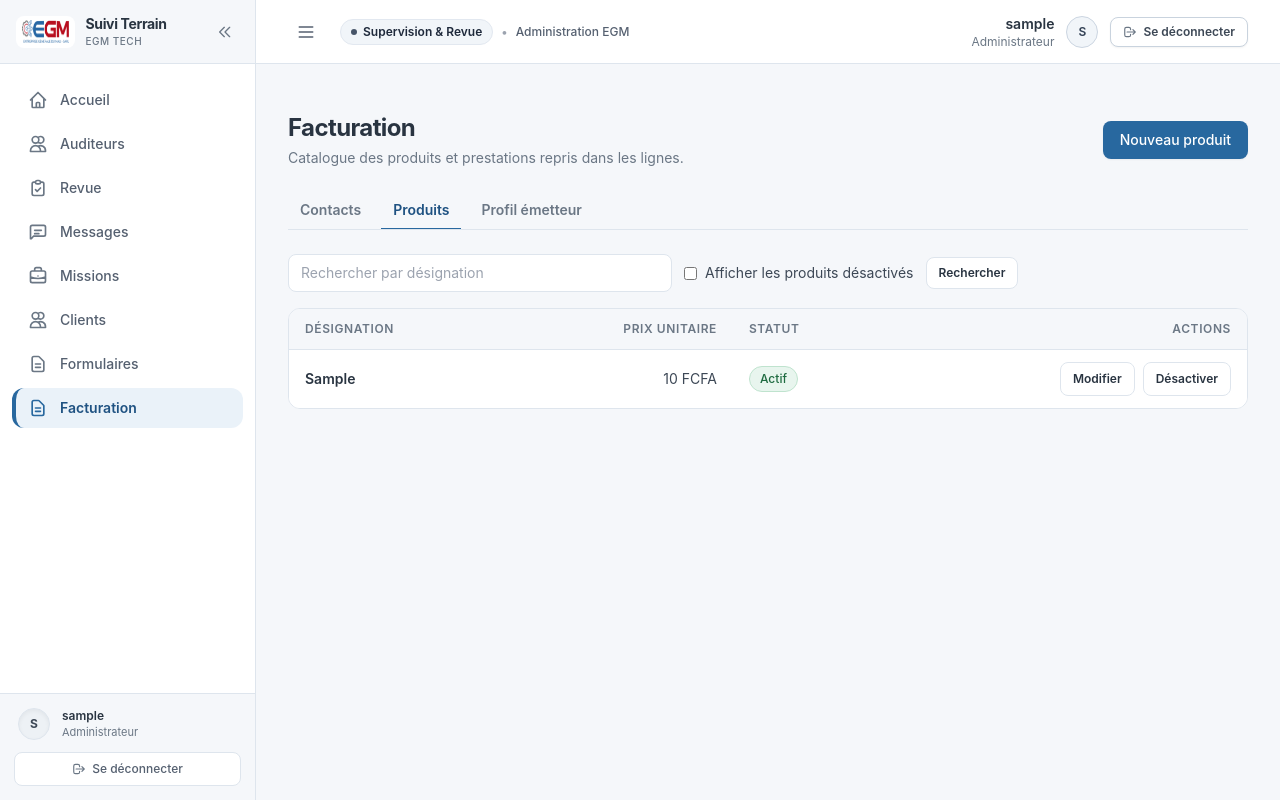
After one commit to dmaiga/egmtech-suivi, a Django app: page /app/facturation/produits/ in a window 1280 px wide. The commit adds this page. Run offline with Django 5.2, Linux system fonts and the light colour scheme; a user stored in the database is signed in; tables that the repository leaves empty hold one stand-in row (values such as "Sample post"); some libraries are stand-ins or nearby versions.

Commit message:
feat(facturation): ecrans produits
Liste avec recherche sur la designation, creation, modification,
desactivation et reactivation (jamais de suppression). Prix saisi avec
ou sans separateurs de milliers, valide par le service (entier, > 0,
multiple de 5) avec un message clair. Onglet Produits.

```diff
--- a/facturation/urls.py
+++ b/facturation/urls.py
@@ -10,6 +10,11 @@ urlpatterns = [
     path("contacts/<int:pk>/modifier/", views.contact_update, name="contact-update"),
     path("contacts/<int:pk>/desactiver/", views.contact_deactivate, name="contact-deactivate"),
     path("contacts/<int:pk>/reactiver/", views.contact_reactivate, name="contact-reactivate"),
+    path("produits/", views.produit_list, name="produit-list"),
+    path("produits/nouveau/", views.produit_create, name="produit-create"),
+    path("produits/<int:pk>/modifier/", views.produit_update, name="produit-update"),
+    path("produits/<int:pk>/desactiver/", views.produit_deactivate, name="produit-deactivate"),
+    path("produits/<int:pk>/reactiver/", views.produit_reactivate, name="produit-reactivate"),
     path("profil/", views.profil_edit, name="profil"),
     path("profil/<str:champ>/", views.profil_image, name="profil-image"),
 ]
--- a/facturation/views.py
+++ b/facturation/views.py
@@ -6,10 +6,11 @@ from django.views.decorators.http import require_POST
 
 from . import services
 from .decorators import manage_invoices_required
-from .forms import ContactClientForm, ProfilEmetteurForm
-from .models import ContactClient, ProfilEmetteur
+from .forms import ContactClientForm, ProduitForm, ProfilEmetteurForm
+from .models import ContactClient, Produit, ProfilEmetteur
 
 CONTACTS_PAR_PAGE = 20
+PRODUITS_PAR_PAGE = 20
 
 
 @manage_invoices_required
@@ -91,3 +92,62 @@ def contact_reactivate(request, pk):
     services.changer_activation_contact(contact, True, request.user)
     messages.success(request, f"Contact « {contact.nom} » réactivé.")
     return redirect("facturation:contact-list")
+
+
+@manage_invoices_required
+def produit_list(request):
+    q = request.GET.get("q", "").strip()
+    inclure_inactifs = request.GET.get("inactifs") == "1"
+    produits = services.rechercher_produits(q, inclure_inactifs)
+    page_obj = Paginator(produits, PRODUITS_PAR_PAGE).get_page(request.GET.get("page"))
+    return render(request, "facturation/produit_list.html", {
+        "page_obj": page_obj,
+        "produits": page_obj.object_list,
+        "q": q,
+        "inclure_inactifs": inclure_inactifs,
+    })
+
+
+@manage_invoices_required
+def produit_create(request):
+    form = ProduitForm(request.POST or None)
+    if request.method == "POST" and form.is_valid():
+        produit = services.creer_produit(
+            form.cleaned_data["designation"], form.cleaned_data["prix_unitaire"], request.user
+        )
+        messages.success(request, f"Produit « {produit.designation} » créé.")
+        return redirect("facturation:produit-list")
+    return render(request, "facturation/produit_form.html", {"form": form})
+
+
+@manage_invoices_required
+def produit_update(request, pk):
+    produit = get_object_or_404(Produit, pk=pk)
+    form = ProduitForm(request.POST or None, instance=produit)
+    if request.method == "POST" and form.is_valid():
+        # Le formulaire a déjà modifié l'instance en mémoire : le service enregistre et journalise.
+        services.modifier_produit(
+            produit, request.user,
+            designation=form.cleaned_data["designation"], prix_unitaire=form.cleaned_data["prix_unitaire"],
+        )
+        messages.success(request, f"Produit « {produit.designation} » mis à jour.")
+        return redirect("facturation:produit-list")
+    return render(request, "facturation/produit_form.html", {"form": form, "produit": produit})
+
+
+@require_POST
+@manage_invoices_required
+def produit_deactivate(request, pk):
+    produit = get_object_or_404(Produit, pk=pk)
+    services.changer_activation_produit(produit, False, request.user)
+    messages.success(request, f"Produit « {produit.designation} » désactivé.")
+    return redirect("facturation:produit-list")
+
+
+@require_POST
+@manage_invoices_required
+def produit_reactivate(request, pk):
+    produit = get_object_or_404(Produit, pk=pk)
+    services.changer_activation_produit(produit, True, request.user)
+    messages.success(request, f"Produit « {produit.designation} » réactivé.")
+    return redirect("facturation:produit-list")
--- /dev/null
+++ b/templates/facturation/_onglet.html
@@ -0,0 +1,2 @@
+{% comment %}Un onglet de la facturation : {% include "facturation/_onglet.html" with url=... libelle=... cle="documents" %} ; `onglet` vient de la page.{% endcomment %}
+<a href="{{ url }}" class="px-3 py-2 -mb-px text-sm font-semibold border-b-2 whitespace-nowrap {% if onglet == cle %}border-indigo-600 text-indigo-700{% else %}border-transparent text-gray-500 hover:text-gray-800{% endif %}"{% if onglet == cle %} aria-current="page"{% endif %}>{{ libelle }}</a>
--- a/templates/facturation/_onglets.html
+++ b/templates/facturation/_onglets.html
@@ -1,5 +1,6 @@
-{% url 'facturation:contact-list' as url_contacts %}{% url 'facturation:profil' as url_profil %}
-<nav class="flex gap-2 mb-6 border-b border-gray-200" aria-label="Facturation">
-    <a href="{{ url_contacts }}" class="px-3 py-2 -mb-px text-sm font-semibold border-b-2 {% if onglet == 'contacts' %}border-indigo-600 text-indigo-700{% else %}border-transparent text-gray-500 hover:text-gray-800{% endif %}">Contacts</a>
-    <a href="{{ url_profil }}" class="px-3 py-2 -mb-px text-sm font-semibold border-b-2 {% if onglet == 'profil' %}border-indigo-600 text-indigo-700{% else %}border-transparent text-gray-500 hover:text-gray-800{% endif %}">Profil émetteur</a>
+{% url 'facturation:contact-list' as url_contacts %}{% url 'facturation:produit-list' as url_produits %}{% url 'facturation:profil' as url_profil %}
+<nav class="flex gap-2 mb-6 border-b border-gray-200 overflow-x-auto" aria-label="Facturation">
+    {% include "facturation/_onglet.html" with url=url_contacts libelle="Contacts" cle="contacts" %}
+    {% include "facturation/_onglet.html" with url=url_produits libelle="Produits" cle="produits" %}
+    {% include "facturation/_onglet.html" with url=url_profil libelle="Profil émetteur" cle="profil" %}
 </nav>
--- /dev/null
+++ b/templates/facturation/_pagination.html
@@ -0,0 +1,10 @@
+{% comment %}Pagination sous un tableau : {% include "facturation/_pagination.html" with libelle="produit" %}. Conserve q et inactifs.{% endcomment %}
+{% if page_obj.has_other_pages %}
+<div class="px-4 py-3 bg-gray-50 border-t border-gray-200 flex items-center justify-between text-xs text-gray-600">
+    <div>Page {{ page_obj.number }} sur {{ page_obj.paginator.num_pages }} ({{ page_obj.paginator.count }} {{ libelle }}{{ page_obj.paginator.count|pluralize }})</div>
+    <div class="flex gap-2">
+        {% if page_obj.has_previous %}<a href="?page={{ page_obj.previous_page_number }}{% if q %}&q={{ q|urlencode }}{% endif %}{% if inclure_inactifs %}&inactifs=1{% endif %}" class="btn btn-secondary btn-sm">Précédent</a>{% endif %}
+        {% if page_obj.has_next %}<a href="?page={{ page_obj.next_page_number }}{% if q %}&q={{ q|urlencode }}{% endif %}{% if inclure_inactifs %}&inactifs=1{% endif %}" class="btn btn-secondary btn-sm">Suivant</a>{% endif %}
+    </div>
+</div>
+{% endif %}
--- /dev/null
+++ b/templates/facturation/produit_list.html
@@ -0,0 +1,60 @@
+{% extends "base.html" %}
+{% load facturation_format %}
+
+{% block title %}Facturation : produits{% endblock %}
+
+{% block content %}
+{% url 'facturation:produit-create' as url_nouveau %}
+{% include "components/page_header.html" with title="Facturation" subtitle="Catalogue des produits et prestations repris dans les lignes." action_url=url_nouveau action_label="Nouveau produit" %}
+{% include "facturation/_onglets.html" with onglet="produits" %}
+
+<form method="get" class="flex flex-col sm:flex-row sm:items-center gap-3 mb-4" role="search">
+    <input type="text" name="q" value="{{ q }}" placeholder="Rechercher par désignation" class="w-full sm:max-w-sm" aria-label="Rechercher un produit">
+    <label class="inline-flex items-center gap-2 text-sm text-gray-700 cursor-pointer">
+        <input type="checkbox" name="inactifs" value="1" {% if inclure_inactifs %}checked{% endif %}> Afficher les produits désactivés
+    </label>
+    <button type="submit" class="btn btn-secondary btn-sm">Rechercher</button>
+</form>
+
+{% if produits %}
+<div class="card overflow-hidden">
+    <div class="overflow-x-auto table-responsive-wrapper">
+        <table class="min-w-full divide-y divide-gray-200 text-sm">
+            <thead class="bg-gray-50">
+                <tr>
+                    <th scope="col" class="px-4 py-3 text-left text-xs font-semibold text-gray-500 uppercase tracking-wider">Désignation</th>
+                    <th scope="col" class="px-4 py-3 text-right text-xs font-semibold text-gray-500 uppercase tracking-wider">Prix unitaire</th>
+                    <th scope="col" class="px-4 py-3 text-left text-xs font-semibold text-gray-500 uppercase tracking-wider">Statut</th>
+                    <th scope="col" class="px-4 py-3 text-right text-xs font-semibold text-gray-500 uppercase tracking-wider">Actions</th>
+                </tr>
+            </thead>
+            <tbody class="divide-y divide-gray-100 bg-white">
+                {% for produit in produits %}
+                <tr>
+                    <td class="px-4 py-3 font-semibold text-gray-900">{{ produit.designation }}</td>
+                    <td class="px-4 py-3 text-right text-gray-700 whitespace-nowrap">{{ produit.prix_unitaire|fcfa }}</td>
+                    <td class="px-4 py-3">
+                        {% if produit.actif %}<span class="badge badge-success">Actif</span>{% else %}<span class="badge badge-neutral">Désactivé</span>{% endif %}
+                    </td>
+                    <td class="px-4 py-3 text-right whitespace-nowrap">
+                        <div class="inline-flex gap-2">
+                            <a href="{% url 'facturation:produit-update' produit.pk %}" class="btn btn-secondary btn-sm">Modifier</a>
+                            <form method="post" action="{% if produit.actif %}{% url 'facturation:produit-deactivate' produit.pk %}{% else %}{% url 'facturation:produit-reactivate' produit.pk %}{% endif %}">
+                                {% csrf_token %}
+                                <button type="submit" class="btn btn-secondary btn-sm">{% if produit.actif %}Désactiver{% else %}Réactiver{% endif %}</button>
+                            </form>
+                        </div>
+                    </td>
+                </tr>
+                {% endfor %}
+            </tbody>
+        </table>
+    </div>
+    {% include "facturation/_pagination.html" with libelle="produit" %}
+</div>
+{% elif q %}
+{% include "components/empty_state.html" with title="Aucun produit trouvé" message="Aucun produit ne correspond à cette recherche." %}
+{% else %}
+{% include "components/empty_state.html" with title="Aucun produit pour l'instant" message="Ajoutez les produits et prestations que vous facturez souvent." action_url=url_nouveau action_label="Nouveau produit" %}
+{% endif %}
+{% endblock %}
```
Also changed, not shown: facturation/forms.py (+37 -1 lines), templates/facturation/produit_form.html (added, +29 -0 lines).
